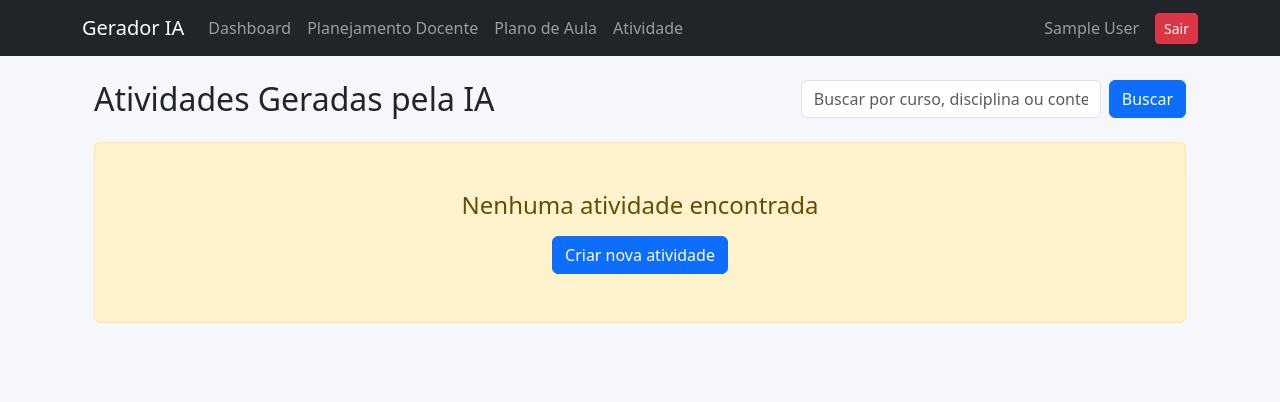
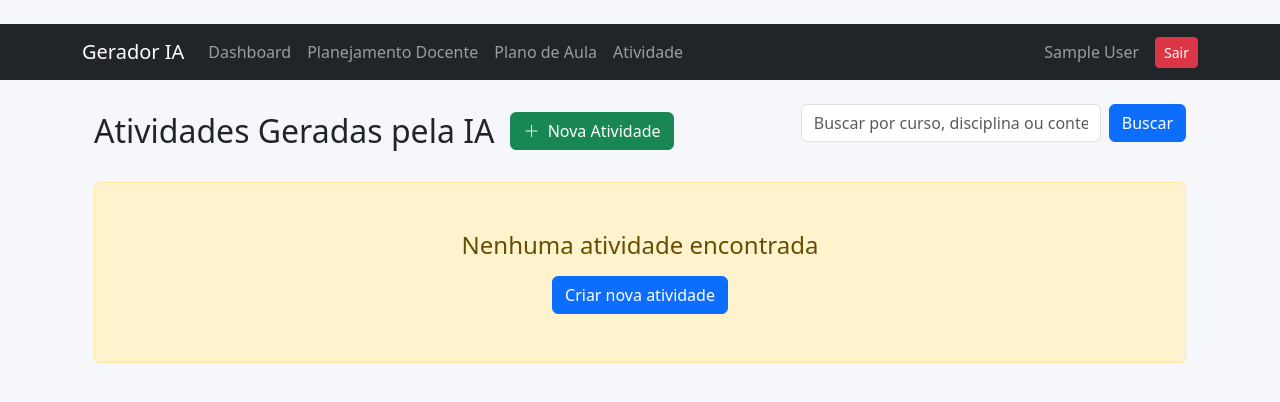
Before and after one commit to ronanferreira-sudo/gerador-atividades, a Flask app: page /atividades in a window 1280 px wide. Shown: the top 402 px of the page. Run offline with Flask 3, Linux system fonts and the light colour scheme; the visitor is signed in with stand-in values (Sample User, id 1); data that the repository does not hold is empty; some libraries are stand-ins or nearby versions.

Commit message:
correçoes no arquivo requirements.txt

```diff
--- a/templates/atividades.html
+++ b/templates/atividades.html
@@ -8,7 +8,12 @@
 
     <!-- Cabeçalho com busca -->
     <div class="d-flex justify-content-between align-items-center mb-4">
-        <h2 class="mb-0">Atividades Geradas pela IA</h2>
+        <div class="d-flex align-items-center gap-3">
+            <h2 class="mb-0">Atividades Geradas pela IA</h2>
+            <a href="/" class="btn btn-success">
+                <i class="bi bi-plus-lg me-1"></i> Nova Atividade
+            </a>
+        </div>
 
         <form action="/atividades" method="GET" class="d-flex gap-2">
             <input type="text"
```
Also changed, not shown: requirements.txt (+2 -49 lines).
